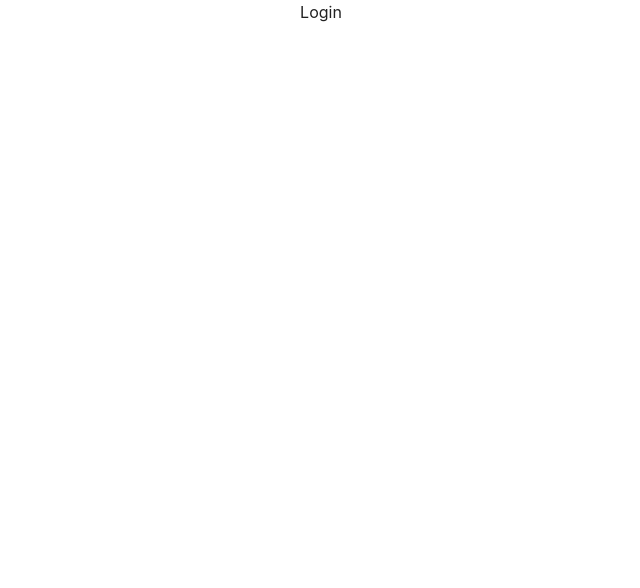
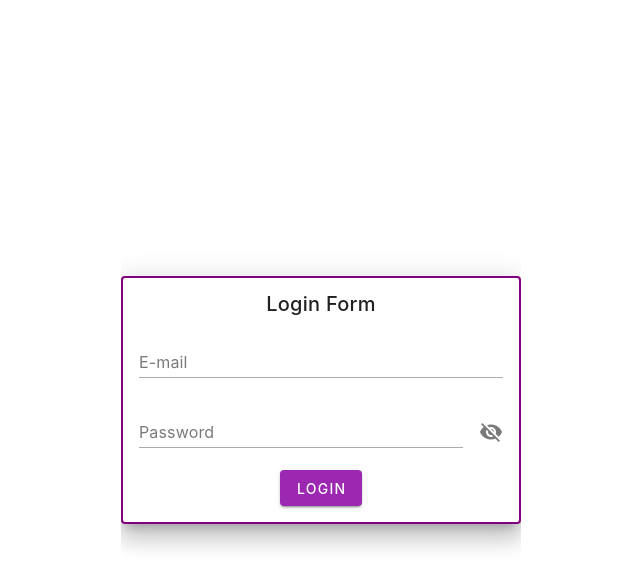
Before and after one commit to Jyoti-Khatkar/TestRound, a Vue app: page /login in a window 1280 px wide. Shown: the top 588 px of the page, without its empty margins (319-959 px from the left). Built offline with nearby package versions, Linux system fonts and the light colour scheme.

Commit message:
login page ready with form validation

```diff
--- a/src/components/Login.vue
+++ b/src/components/Login.vue
@@ -1,7 +1,85 @@
 <template>
-    <div>
-        Login
+    <div class="login-card">
+        <v-card class="mx-auto form-card" width="400" elevation="15">
+            <template v-slot:title> Login Form </template>
+
+            <v-card-text>
+                <v-form ref="form" v-model="valid" lazy-validation>
+                    <!-- <v-text-field
+            v-model="name"
+            :counter="10"
+            :rules="nameRules"
+            variant="underlined"
+            label="Name"
+            required
+          ></v-text-field> -->
+
+                    <v-text-field v-model="email" :rules="emailRules" variant="underlined" label="E-mail"
+                        required></v-text-field>
+
+                    <v-text-field variant="underlined" v-model="password"
+                        :append-icon="show1 ? 'mdi-eye' : 'mdi-eye-off'" :rules="[rules.required, rules.min]"
+                        :type="show1 ? 'text' : 'password'" name="input-10-1" label="Password"
+                        hint="At least 8 characters" counter @click:append="show1 = !show1"></v-text-field>
+                    <v-btn color="purple" @click="login"> Login </v-btn>
+                </v-form>
+            </v-card-text>
+        </v-card>
     </div>
 </template>
 <script setup>
+import { ref, watch, onMounted } from "vue";
+
+import { useRouter } from "vue-router";
+const form = ref(null);
+const router = useRouter();
+const valid = ref(true);
+const name = ref("");
+const nameRules = ref([
+    (v) => !!v || "Name is required",
+    (v) => (v && v.length <= 10) || "Name must be less than 10 characters",
+]);
+const email = ref("");
+const emailRules = ref([
+    (v) => !!v || "E-mail is required",
+    (v) => /.+@.+\..+/.test(v) || "E-mail must be valid",
+]);
+const select = ref(null);
+const items = ref(["Item 1", "Item 2", "Item 3", "Item 4"]);
+const show1 = ref(false);
+const show2 = ref(true);
+const password = ref("");
+
+const rules = ref({
+    required: (value) => !!value || "Required.",
+    min: (v) => v.length >= 8 || "Min 8 characters",
+    emailMatch: () => `The email and password you entered don't match`,
+});
+const validateForm = async () => {
+    valid.value = await form.value.validate();
+    if (valid.value.valid) {
+        alert("Form is valid");
+        localStorage.setItem("UserDetail", JSON.stringify({ username: email.value }));
+        router.push({ name: "Products" });
+    } else {
+        alert("Form is not valid");
+    }
+};
+const login = () => {
+    validateForm();
+};
 </script>
+<style lang="scss" scoped>
+.login-card {
+
+    display: flex;
+    justify-content: center;
+    align-items: center;
+}
+
+.form-card {
+
+    border: 2px solid purple;
+
+}
+</style>
--- a/src/router/index.js
+++ b/src/router/index.js
@@ -5,13 +5,43 @@ import Cart from '../components/Cart.vue';
 // import Layout from '../components/Layout.vue';
 import NotFound from "../components/NotFound.vue";
 
-
+function checkForLogin(to, from, next) {
+    const user = localStorage.getItem("UserDetail");
+    if (user) {
+      const data = JSON.parse(user);
+      if (data.username) {
+        next("/");
+      }
+      else {
+        next();
+      }
+    }
+    else {
+      next();
+    }
+  }
+function guardMyroute(to, from, next) {
+    const user = localStorage.getItem("UserDetail");
+    console.log(user,'user');
+    if (user) {
+      const data = JSON.parse(user);
+      if (data.username) {
+        next();
+      }
+      else {
+        next("/login")
+      }
+    } else {
+      next("/login");
+    }
+  }
 
 const routes = [
 
     {
       path: "/login",
       name: "Login",
+      beforeEnter: checkForLogin,
       component: Login,
     },
     // {
@@ -23,11 +53,13 @@ const routes = [
     {
         path: "/cart",
         name: "Cart",
+        beforeEnter: guardMyroute,
         component: Cart,
     },
     {
         path: "/",
         name: "Products",
+        beforeEnter: guardMyroute,
         component: Products,
     },
 // ],
```
